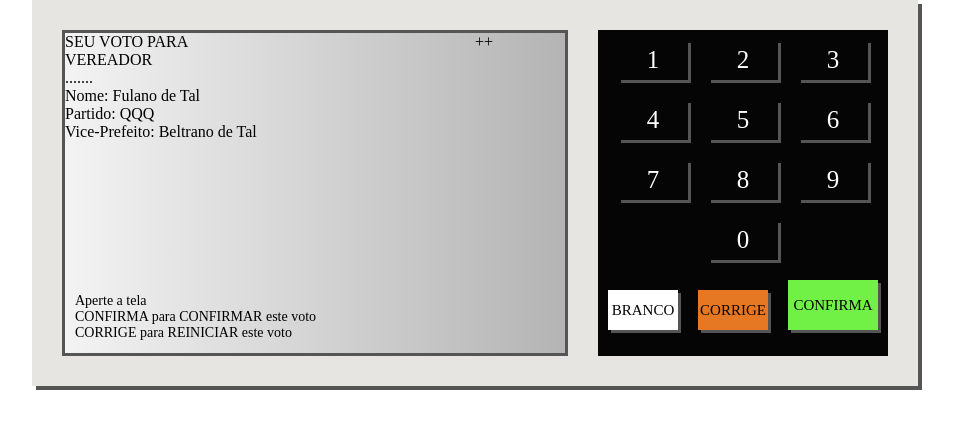
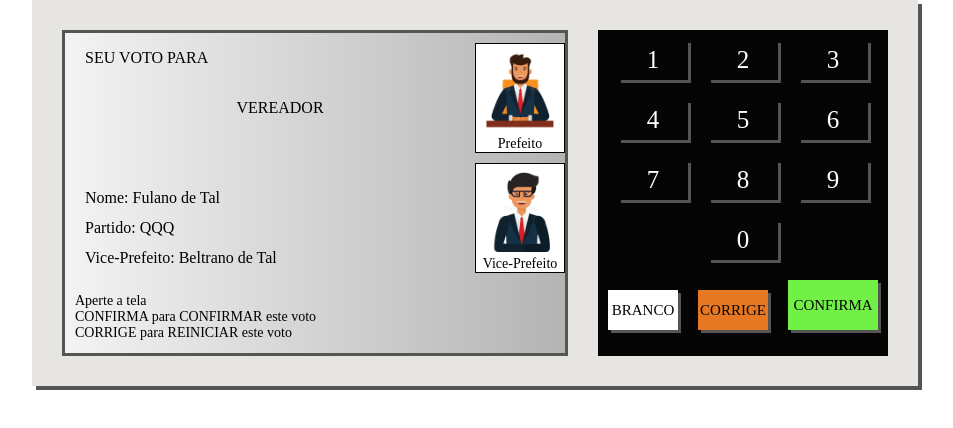
Before and after one commit to wellington197/project-Urna-Eletronica, a plain HTML site: page index.html in a window 1280 px wide. Shown: the whole page, without its empty margins (165-1118 px from the left). Drawn offline with Linux system fonts and the light colour scheme.

Commit message:
Alinhando itens, e inserindo as imagens dos candidatos

```diff
--- a/index.html
+++ b/index.html
@@ -20,7 +20,9 @@
                         <span>VEREADOR</span>
                     </div>
                     <div class="d-1-3">
-                        .......
+                        <div class="numero pisca"></div>
+                        <div class="numero"></div>
+
                     </div>
                     <div class="d-1-4">
                         Nome: Fulano de Tal</br>
@@ -29,7 +31,16 @@
                     </div>
 
                 </div>
-                <div class="d-1-right">++</div>
+                <div class="d-1-right">
+                    <div class="d-1-image">
+                        <img src="images/img2.jpg" alt="">
+                        Prefeito
+                    </div>
+                    <div class="d-1-image">
+                        <img src="images/img3.jpg" alt="">
+                        Vice-Prefeito
+                    </div>
+                </div>
 
             </div>
 
--- a/style.css
+++ b/style.css
@@ -72,11 +72,57 @@ body{
     display: flex;
 
 }
+.d-1-1{
+    height: 50px;
+
+    display: flex;
+    align-items: center;
+}
+.d-1-2{
+    height: 50px;
+    display: flex;
+    align-items: center;
+    justify-content: center;
+}
+.d-1-3{
+    height: 50px;
+
+}
+.d-1-4{
+    line-height:30px;
+    flex: 1;
+}
 .d-1-left{
     flex: 1;
+    display: flex;
+    flex-direction: column;
+    padding-left: 20px;
+
 }
 .d-1-right{
     width: 90px;
+    display: flex;
+    flex-direction:column;
+    align-items: flex-end;
+
+
+}
+
+.d-1-image{
+    margin-top: 10px;
+    border: 1px solid #000;
+    background-color: rgb(255, 255, 255);
+    text-align: center;
+    font-size: 14px;
+}
+.d-1-image img{
+
+    width: 100%;
+}
+
+.d-1-image.small{
+    width: 80%;
+    font-size:12px;
 }
 
 
```
Also changed, not shown: images/img1.png (added), images/img2.jpg (added), images/img3.jpg (added).
